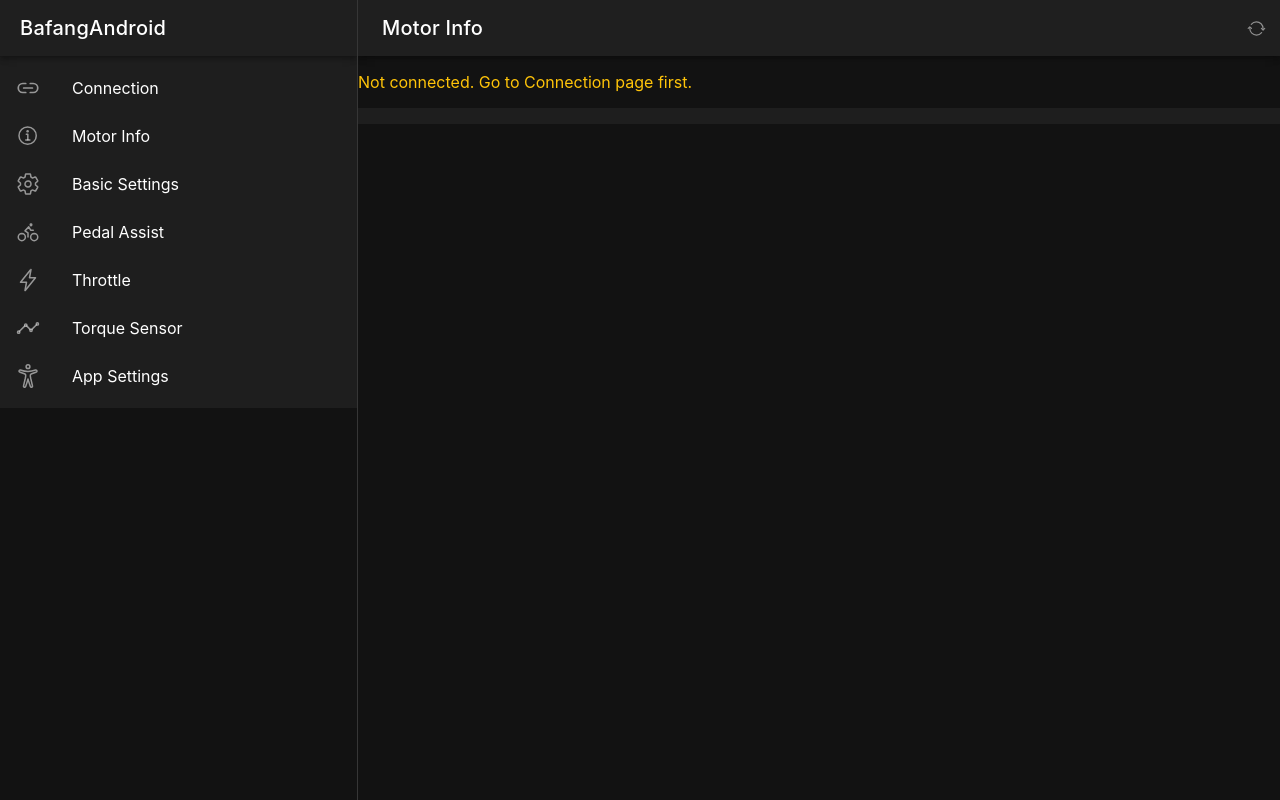
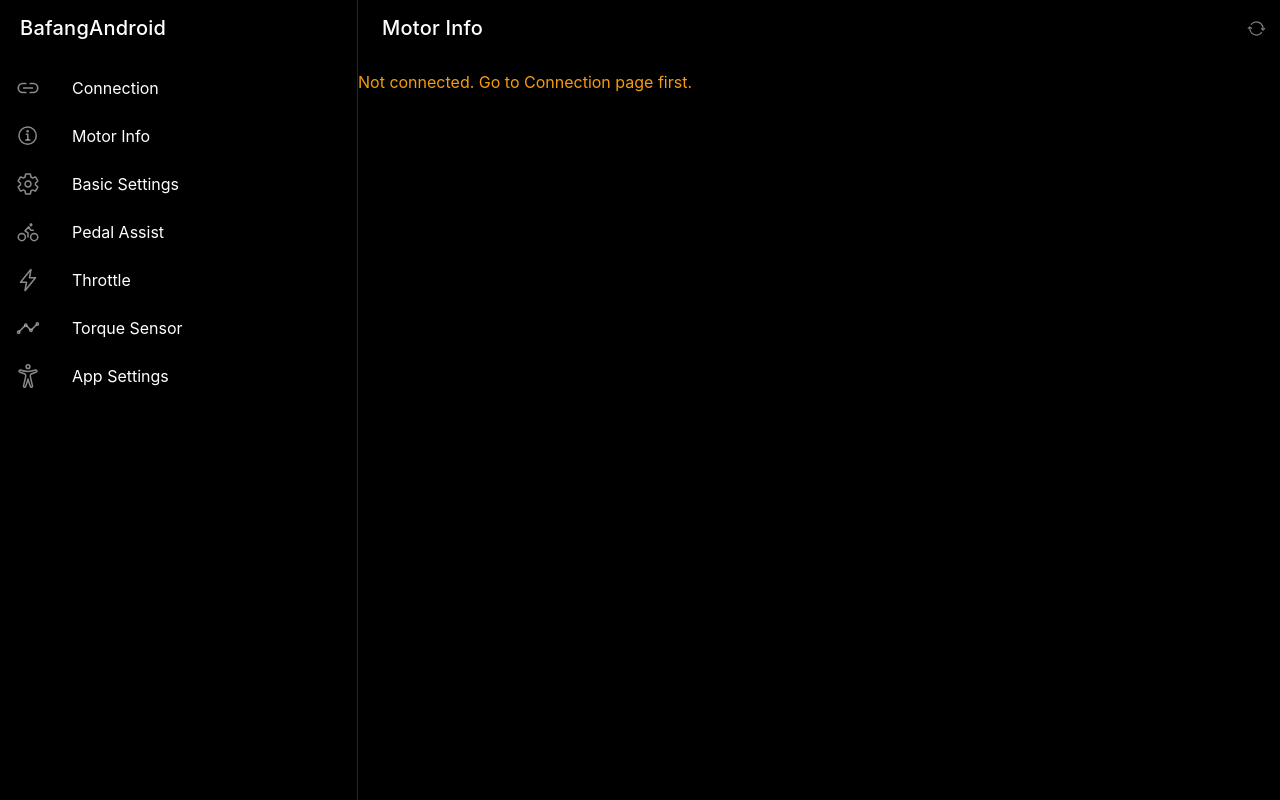
Before and after one commit to dbortz/Speeed_Reborn, a React (Vite) app: page /info in a window 1280 px wide. Built offline with nearby package versions, Linux system fonts and the light colour scheme.

Commit message:
style: replace theme with always-dark Speeeed-inspired tokens

```diff
--- a/src/theme/variables.css
+++ b/src/theme/variables.css
@@ -1,45 +1,206 @@
-:root {
-  --ion-color-primary: #3880ff;
-  --ion-color-primary-rgb: 56,128,255;
+/* src/theme/variables.css */
+
+/* ============================================================
+   Toujours sombre — pas de toggle light/dark
+   ============================================================ */
+:root,
+body,
+body.dark {
+  /* Ionic overrides */
+  --ion-background-color: #000000;
+  --ion-background-color-rgb: 0, 0, 0;
+  --ion-text-color: #ffffff;
+  --ion-text-color-rgb: 255, 255, 255;
+  --ion-color-primary: #3a7bd5;
+  --ion-color-primary-rgb: 58, 123, 213;
   --ion-color-primary-contrast: #ffffff;
-  --ion-color-primary-shade: #3171e0;
-  --ion-color-primary-tint: #4c8dff;
-  --ion-color-success: #2dd36f;
-  --ion-color-warning: #ffc409;
-  --ion-color-danger: #eb445a;
+  --ion-color-primary-shade: #3371c4;
+  --ion-color-primary-tint: #4e8ada;
+  --ion-color-success: #27ae60;
+  --ion-color-danger: #e74c3c;
+  --ion-color-warning: #f39c12;
+  --ion-item-background: transparent;
+  --ion-toolbar-background: #000000;
+  --ion-toolbar-border-color: #1e1e1e;
+  --ion-tab-bar-background: #0d0d0d;
+  --ion-tab-bar-border-color: #1e1e1e;
+  --ion-card-background: #111111;
+  --ion-color-step-50: #0d0d0d;
+  --ion-color-step-100: #1a1a1a;
+  --ion-color-step-150: #262626;
+  --ion-color-step-200: #333333;
+  --ion-color-step-600: #999999;
+  --ion-color-step-850: #d9d9d9;
   --ion-font-family: -apple-system, BlinkMacSystemFont, 'Helvetica Neue', sans-serif;
+
+  /* Custom design tokens */
+  --bafang-accent: #3a7bd5;
+  --bafang-green: #27ae60;
+  --bafang-red: #e74c3c;
+  --bafang-danger-bg: #c0392b;
+  --bafang-bg: #000000;
+  --bafang-surface: #0d0d0d;
+  --bafang-surface-2: #111111;
+  --bafang-border: #1e1e1e;
+  --bafang-text: #ffffff;
+  --bafang-text-muted: #aaaaaa;
+  --bafang-text-dim: #555555;
 }
 
-body.dark {
-  --ion-background-color: #121212;
-  --ion-background-color-rgb: 18,18,18;
-  --ion-text-color: #ffffff;
-  --ion-text-color-rgb: 255,255,255;
-  --ion-color-step-50: #1e1e1e;
-  --ion-color-step-100: #2a2a2a;
-  --ion-color-step-150: #363636;
-  --ion-color-step-200: #414141;
-  --ion-color-step-250: #4d4d4d;
-  --ion-color-step-300: #595959;
-  --ion-color-step-350: #656565;
-  --ion-color-step-400: #717171;
-  --ion-color-step-450: #7d7d7d;
-  --ion-color-step-500: #898989;
-  --ion-color-step-550: #949494;
-  --ion-color-step-600: #a0a0a0;
-  --ion-color-step-650: #acacac;
-  --ion-color-step-700: #b8b8b8;
-  --ion-color-step-750: #c4c4c4;
-  --ion-color-step-800: #d0d0d0;
-  --ion-color-step-850: #dbdbdb;
-  --ion-color-step-900: #e7e7e7;
-  --ion-color-step-950: #f3f3f3;
-  --ion-item-background: #1e1e1e;
-  --ion-toolbar-background: #1f1f1f;
-  --ion-tab-bar-background: #1f1f1f;
-  --ion-card-background: #1e1e1e;
+/* ============================================================
+   Inner tabs (Settings sub-navigation)
+   ============================================================ */
+.inner-tabs {
+  display: flex;
+  background: var(--bafang-surface);
+  border-bottom: 1px solid var(--bafang-border);
 }
 
+.inner-tab {
+  flex: 1;
+  display: flex;
+  flex-direction: column;
+  align-items: center;
+  padding: 10px 2px 7px;
+  background: transparent;
+  border: none;
+  border-bottom: 2px solid transparent;
+  cursor: pointer;
+  gap: 3px;
+}
+
+.inner-tab ion-icon {
+  font-size: 18px;
+  color: var(--bafang-text-dim);
+}
+
+.inner-tab .inner-tab-label {
+  font-size: 7px;
+  font-weight: 700;
+  letter-spacing: 0.5px;
+  color: var(--bafang-text-dim);
+  text-transform: uppercase;
+}
+
+.inner-tab.active {
+  border-bottom: 2px solid var(--bafang-accent);
+}
+
+.inner-tab.active ion-icon {
+  color: var(--bafang-accent);
+}
+
+.inner-tab.active .inner-tab-label {
+  color: var(--bafang-accent);
+}
+
+/* ============================================================
+   READ / WRITE bar
+   ============================================================ */
+.rw-bar {
+  display: flex;
+  align-items: center;
+  padding: 8px 12px;
+  gap: 8px;
+  border-bottom: 1px solid var(--bafang-border);
+  background: var(--bafang-bg);
+}
+
+.btn-read {
+  border: 1.5px solid var(--bafang-green);
+  border-radius: 4px;
+  padding: 6px 14px;
+  font-size: 10px;
+  font-weight: 700;
+  color: var(--bafang-green);
+  background: transparent;
+  letter-spacing: 0.5px;
+  cursor: pointer;
+}
+
+.btn-read:disabled {
+  opacity: 0.35;
+  cursor: default;
+}
+
+.btn-write {
+  border: 1.5px solid var(--bafang-red);
+  border-radius: 4px;
+  padding: 6px 14px;
+  font-size: 10px;
+  font-weight: 700;
+  color: var(--bafang-red);
+  background: transparent;
+  letter-spacing: 0.5px;
+  cursor: pointer;
+}
+
+.btn-write:disabled {
+  opacity: 0.35;
+  cursor: default;
+}
+
+.rw-title {
+  flex: 1;
+  text-align: center;
+  font-size: 14px;
+  font-weight: 700;
+  color: var(--bafang-text);
+}
+
+/* ============================================================
+   Sections Home
+   ============================================================ */
+.section-label {
+  font-size: 12px;
+  font-weight: 700;
+  color: var(--bafang-text);
+  padding: 12px 16px 6px;
+  text-transform: uppercase;
+  letter-spacing: 0.5px;
+}
+
+.connect-btn-full {
+  margin: 4px 16px 12px;
+  background: var(--bafang-accent);
+  border: none;
+  border-radius: 6px;
+  padding: 14px;
+  font-size: 13px;
+  font-weight: 700;
+  letter-spacing: 2px;
+  color: #fff;
+  width: calc(100% - 32px);
+  cursor: pointer;
+  text-transform: uppercase;
+}
+
+.connect-btn-full.danger {
+  background: var(--bafang-danger-bg);
+}
+
+.status-badge {
+  display: inline-block;
+  padding: 3px 8px;
+  border-radius: 4px;
+  font-size: 10px;
+  font-weight: 700;
+  letter-spacing: 0.5px;
+}
+
+.status-badge.disconnected {
+  background: var(--bafang-danger-bg);
+  color: #fff;
+}
+
+.status-badge.connected {
+  background: var(--bafang-green);
+  color: #fff;
+}
+
+/* ============================================================
+   Torque table (keep functional but dark-styled)
+   ============================================================ */
 .torque-table {
   overflow-x: auto;
   -webkit-overflow-scrolling: touch;
@@ -50,23 +211,53 @@
   border-collapse: collapse;
 }
 
-.torque-table th, .torque-table td {
+.torque-table th,
+.torque-table td {
   padding: 6px 8px;
-  border: 1px solid var(--ion-color-step-200);
+  border: 1px solid var(--bafang-border);
   text-align: center;
   font-size: 13px;
+  color: var(--bafang-text);
 }
 
 .torque-table th {
-  background: var(--ion-color-step-100);
+  background: var(--bafang-surface);
   font-weight: 600;
+  color: var(--bafang-text-muted);
 }
 
 .torque-table input {
   width: 52px;
   background: transparent;
   border: none;
-  color: var(--ion-text-color);
+  color: var(--bafang-text);
   text-align: center;
   font-size: 13px;
 }
+
+/* ============================================================
+   Levels table
+   ============================================================ */
+.levels-toggle-row {
+  display: flex;
+  align-items: center;
+  gap: 8px;
+  padding: 8px 16px;
+  border-bottom: 1px solid var(--bafang-border);
+  font-size: 12px;
+  color: var(--bafang-text-muted);
+}
+
+.levels-table-header {
+  display: flex;
+  padding: 6px 16px;
+  font-size: 11px;
+  font-weight: 700;
+  color: var(--bafang-text-dim);
+  border-bottom: 1px solid var(--bafang-border);
+  text-transform: uppercase;
+  letter-spacing: 0.5px;
+}
+
+.levels-table-header .col-lvl { width: 48px; }
+.levels-table-header .col-val { flex: 1; text-align: right; }
```
